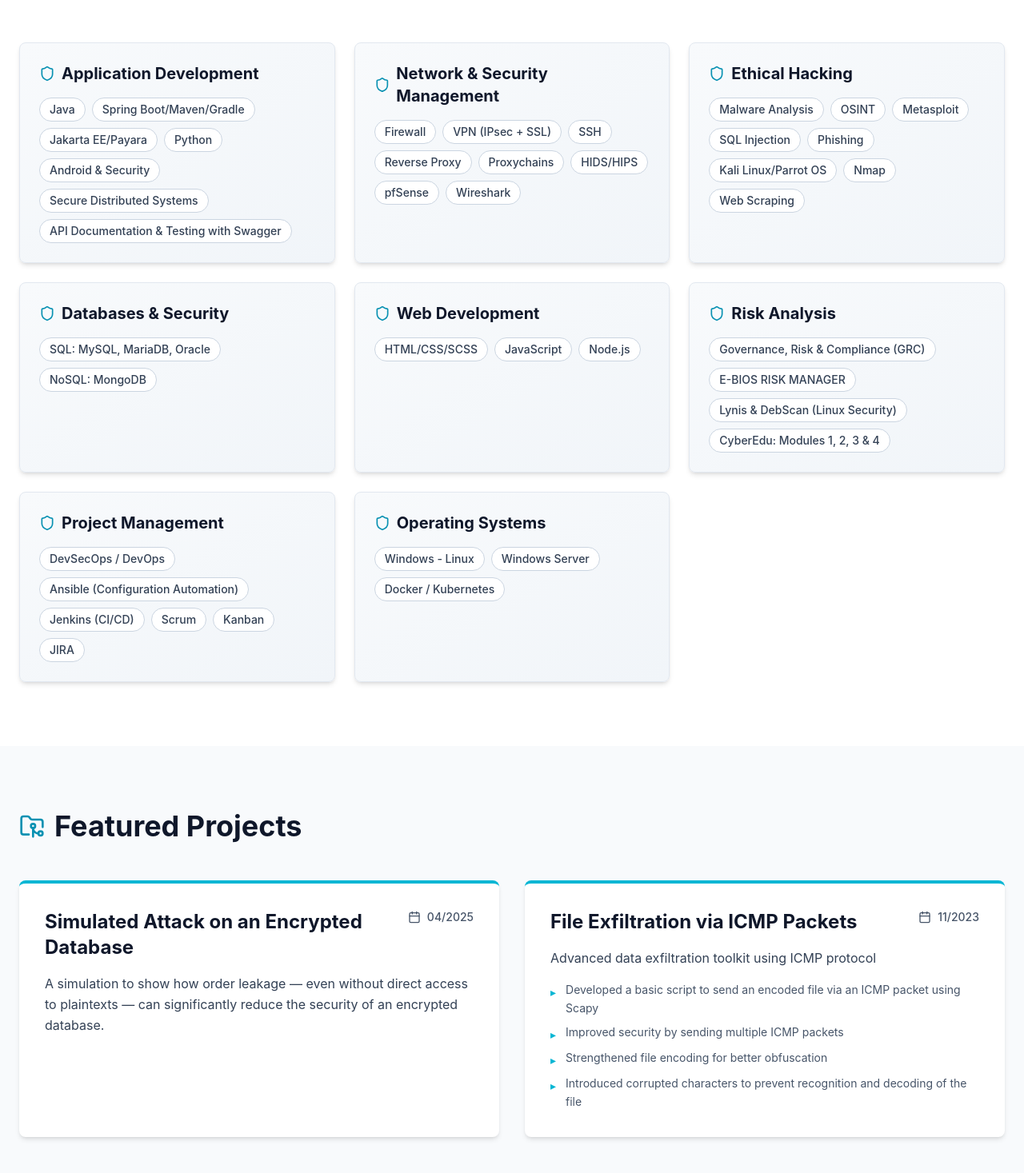
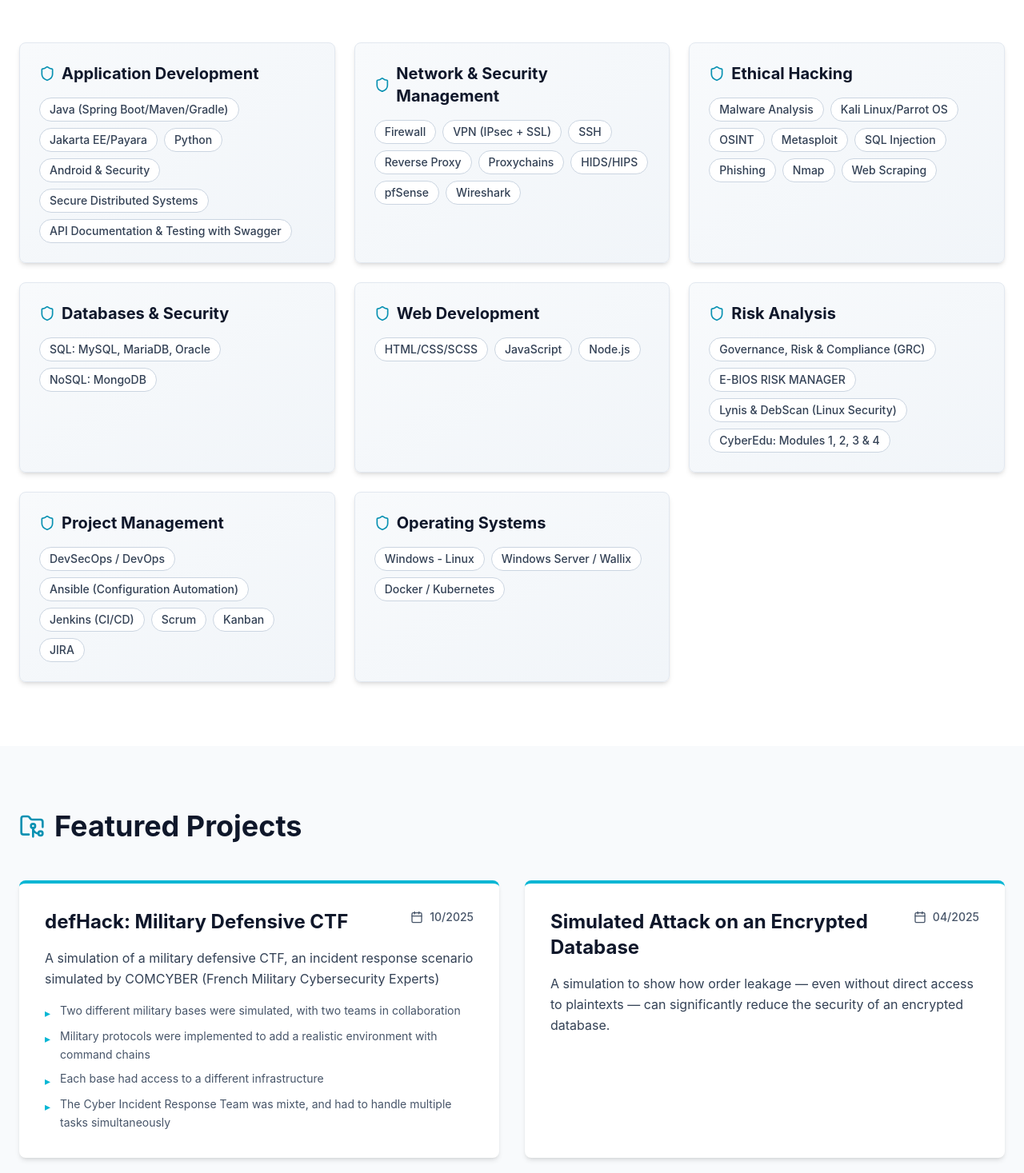
Before and after one commit to Youbey/Portfolio, a React (Vite) app: page / in a window 1280 px wide. Shown: the part 2343-3810 px from the top of the page at 80% size. Built offline with nearby package versions, Linux system fonts and the light colour scheme.

Commit message:
Added latest interesting project

```diff
--- a/src/data/portfolioData.ts
+++ b/src/data/portfolioData.ts
@@ -90,6 +90,17 @@ export const education: Education[] = [
 
 export const projects: Project[] = [
     {
+        title: "defHack: Military Defensive CTF",
+        date: "10/2025",
+        description: "A simulation of a military defensive CTF, an incident response scenario simulated by COMCYBER (French Military Cybersecurity Experts)",
+        details: [
+            "Two different military bases were simulated, with two teams in collaboration",
+            "Military protocols were implemented to add a realistic environment with command chains",
+            "Each base had access to a different infrastructure",
+            "The Cyber Incident Response Team was mixte, and had to handle multiple tasks simultaneously"
+        ]
+    },
+    {
         title: "Simulated Attack on an Encrypted Database",
         date: "04/2025",
         description: "A simulation to show how order leakage — even without direct access to plaintexts — can significantly reduce the security of an encrypted database."
@@ -118,8 +129,7 @@ export const skillCategories: SkillCategory[] = [
   {
     category: "Application Development",
     skills: [
-      "Java",
-      "Spring Boot/Maven/Gradle",
+      "Java (Spring Boot/Maven/Gradle)",
       "Jakarta EE/Payara",
       "Python",
       "Android & Security",
@@ -144,11 +154,11 @@ export const skillCategories: SkillCategory[] = [
     category: "Ethical Hacking",
     skills: [
       "Malware Analysis",
+      "Kali Linux/Parrot OS",
       "OSINT",
       "Metasploit",
       "SQL Injection",
       "Phishing",
-      "Kali Linux/Parrot OS",
       "Nmap",
       "Web Scraping"
     ]
@@ -192,7 +202,7 @@ export const skillCategories: SkillCategory[] = [
     category: "Operating Systems",
     skills: [
       "Windows - Linux",
-      "Windows Server",
+      "Windows Server / Wallix",
       "Docker / Kubernetes"
     ]
   }
```
Lines whose indentation alone changed are shown as unchanged.
